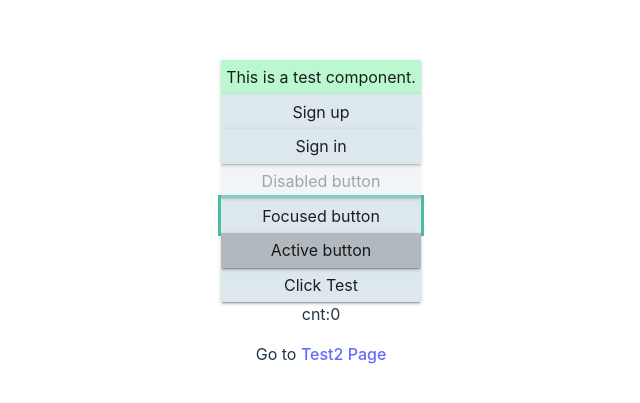
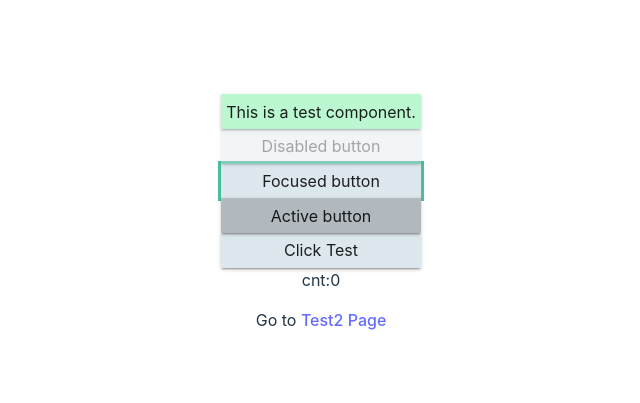
Before and after one commit to kusa-mochi/lite-sns, a React (Vite) app in the folder src/cmd/client/lite-sns-client/: page /test in a window 1280 px wide. Shown: the part 179-582 px from the top of the page, without its empty margins (319-959 px from the left). Built offline with nearby package versions, Linux system fonts and the light colour scheme.

Commit message:
remove unusable buttons.

```diff
--- a/src/cmd/client/lite-sns-client/src/pages/test.tsx
+++ b/src/cmd/client/lite-sns-client/src/pages/test.tsx
@@ -13,8 +13,6 @@ export default function Test() {
                 This is a test component.
             </Button>
             <div>
-                <Button>Sign up</Button>
-                <Button>Sign in</Button>
                 <Button enabled={false}>Disabled button</Button>
                 <Button focused>Focused button</Button>
                 <Button active>Active button</Button>
```
